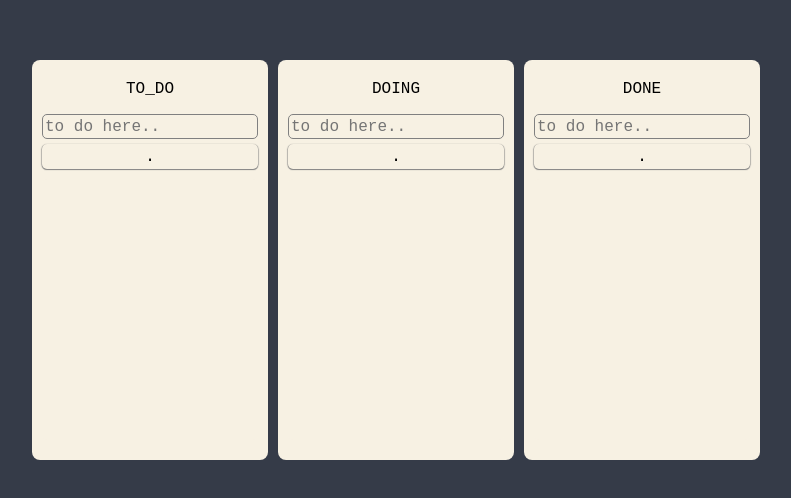
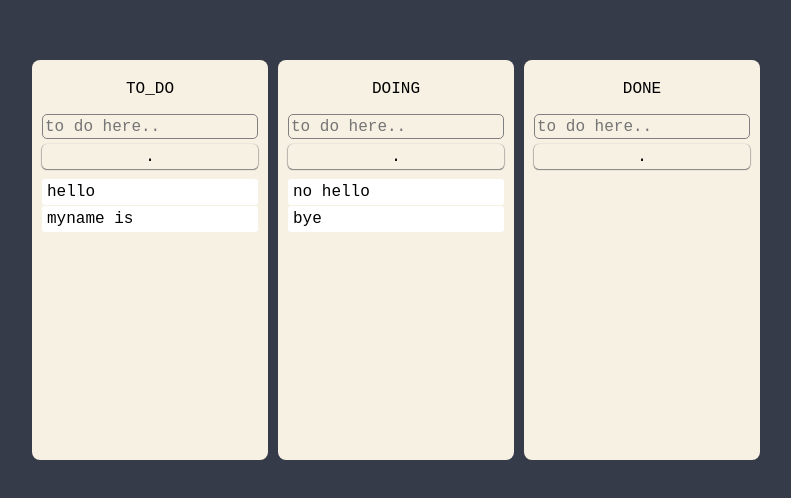
Before and after one commit to powercording/learning, a React (Create React App) app: page / in a window 1280 px wide. Shown: the part 140-638 px from the top of the page, without its empty margins (308-1099 px from the left). Built offline with nearby package versions, Linux system fonts and the light colour scheme.

Commit message:
Object TodoList now able to being ordered

```diff
--- a/src/DnDContext.tsx
+++ b/src/DnDContext.tsx
@@ -23,7 +23,8 @@ const Boards = styled.div`
 function DnDContext() {
   const [dragList, setDragList] = useRecoilState(dragDropState);
 
-  const onDragEnd = ({ destination, source, draggableId }: DropResult) => {
+  const onDragEnd = (info: DropResult) => {
+    const { destination, source, draggableId } = info;
     if (!destination) return;
     setDragList((prevValue) => {
       // const toValue = JSON.parse(JSON.stringify(prevValue));
@@ -34,40 +35,34 @@ function DnDContext() {
       //   draggableId
       // );
 
-      // const fromValue: IDndState = {};
-      // Object.keys(prevValue).map((catego) => {
-      //   fromValue[catego] = [...prevValue[catego]];
-      // });
-      // fromValue[source.droppableId].splice(source.index, 1);
-      // fromValue[destination.droppableId].splice(
-      //   destination.index,
-      //   0,
-      //   draggableId
-      // );
-
       const targetObject = {
         [source.droppableId]: [...prevValue[source.droppableId]],
         [destination.droppableId]: [...prevValue[destination.droppableId]],
       };
 
-      targetObject[source.droppableId].splice(source.index, 1);
-      targetObject[destination.droppableId].splice(
-        destination.index,
-        0,
-        draggableId
-      );
+      const target = [...targetObject[source.droppableId]][source.index];
+      const targetArray = targetObject[source.droppableId];
+      const destinationArray = targetObject[destination.droppableId];
+
+      targetArray.splice(source.index, 1);
+      console.log(targetArray);
+
+      destinationArray.splice(destination?.index, 0, target);
+      console.log(destinationArray);
 
       return {
         ...prevValue,
-        ...targetObject,
+        [source.droppableId]: [...targetArray],
+        [destination.droppableId]: [...destinationArray],
       };
     });
   };
+
   return (
     <Wrapper>
       <DragDropContext onDragEnd={onDragEnd}>
         <Boards>
-          {Object.keys(dragList).map((boardId) => (
+          {Object.keys(dragList).map((boardId, idx) => (
             <DropArea
               key={boardId}
               boardId={boardId}
--- a/src/components/DraggableItem.tsx
+++ b/src/components/DraggableItem.tsx
@@ -20,7 +20,6 @@ interface IDraggableProps {
 }
 
 function DraggableItem({ list, idx, toDoId }: IDraggableProps) {
-  console.log("앙?");
   return (
     <Draggable key={list} draggableId={toDoId + ""} index={idx}>
       {(magic, snapshot) => (
--- a/src/components/DropArea.tsx
+++ b/src/components/DropArea.tsx
@@ -1,11 +1,10 @@
 import { Droppable } from "react-beautiful-dnd";
 import React from "react";
 import styled from "styled-components";
-import { useRecoilValue } from "recoil";
-import { dragDropState } from "./atoms";
+
 import DraggableItem from "./DraggableItem";
 import TodoInput from "./TodoInput";
-import { ITodo } from "./atoms";
+import { ITodoTwo } from "./atoms";
 
 const Board = styled.div`
   background-color: #f7f1e3;
@@ -21,7 +20,7 @@ const Title = styled.h2`
   color: black;
 `;
 interface IDropAreaProps {
-  dragList: ITodo[];
+  dragList: ITodoTwo[];
   boardId: string;
 }
 
@@ -54,10 +53,10 @@ function DropArea({ dragList, boardId }: IDropAreaProps) {
             ref={magic.innerRef}
             {...magic.droppableProps}
           >
-            {dragList.map((list, idx) => (
+            {dragList?.map((list, idx) => (
               <DraggableItem
                 key={list.id}
-                list={list.list}
+                list={list.text}
                 idx={idx}
                 toDoId={list.id}
               />
--- a/src/components/atoms.tsx
+++ b/src/components/atoms.tsx
@@ -30,9 +30,9 @@ export const toDoSelector = selector({
   },
 });
 export interface IDndState {
-  [key: string]: ITodo[];
+  [key: string]: ITodoTwo[];
 }
-export interface ITodo {
+export interface ITodoTwo {
   id: number;
   text: string;
 }
@@ -40,8 +40,14 @@ export interface ITodo {
 export const dragDropState = atom<IDndState>({
   key: "dragDrop",
   default: {
-    to_do: [],
-    doing: [],
+    to_do: [
+      { id: 3, text: "hello" },
+      { id: 4, text: "myname is" },
+    ],
+    doing: [
+      { id: 5, text: "no hello" },
+      { id: 6, text: "bye" },
+    ],
     done: [],
   },
 });
```
